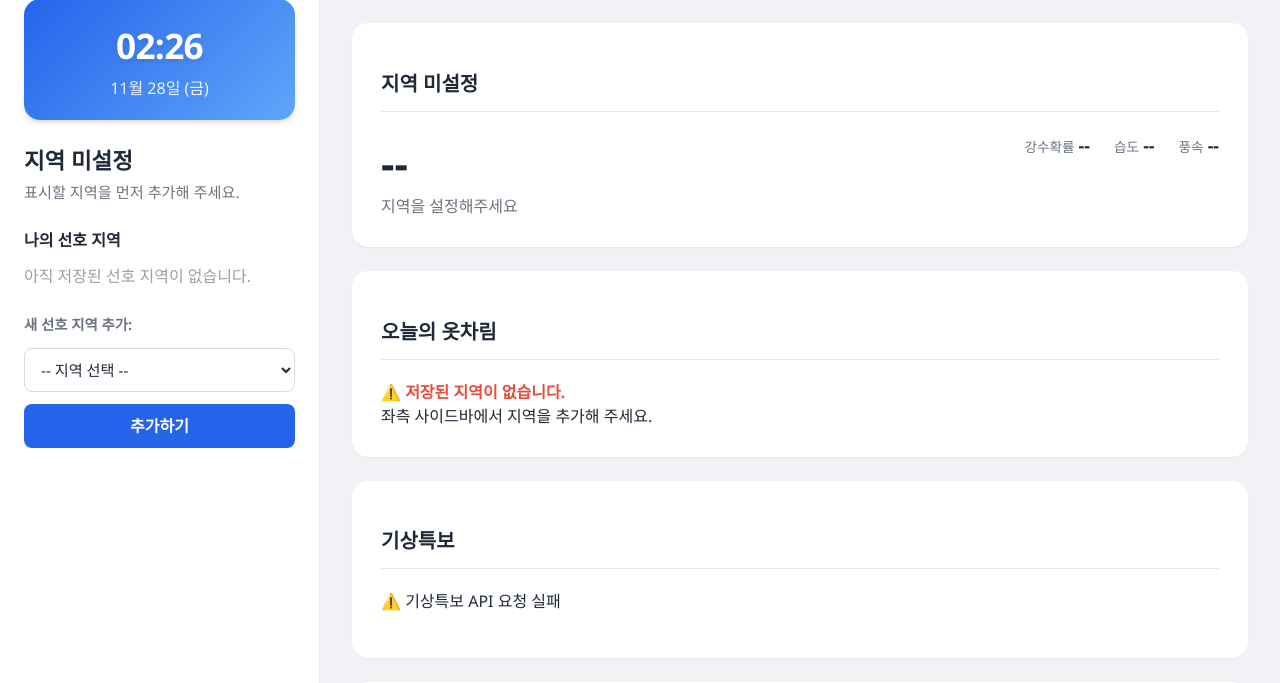
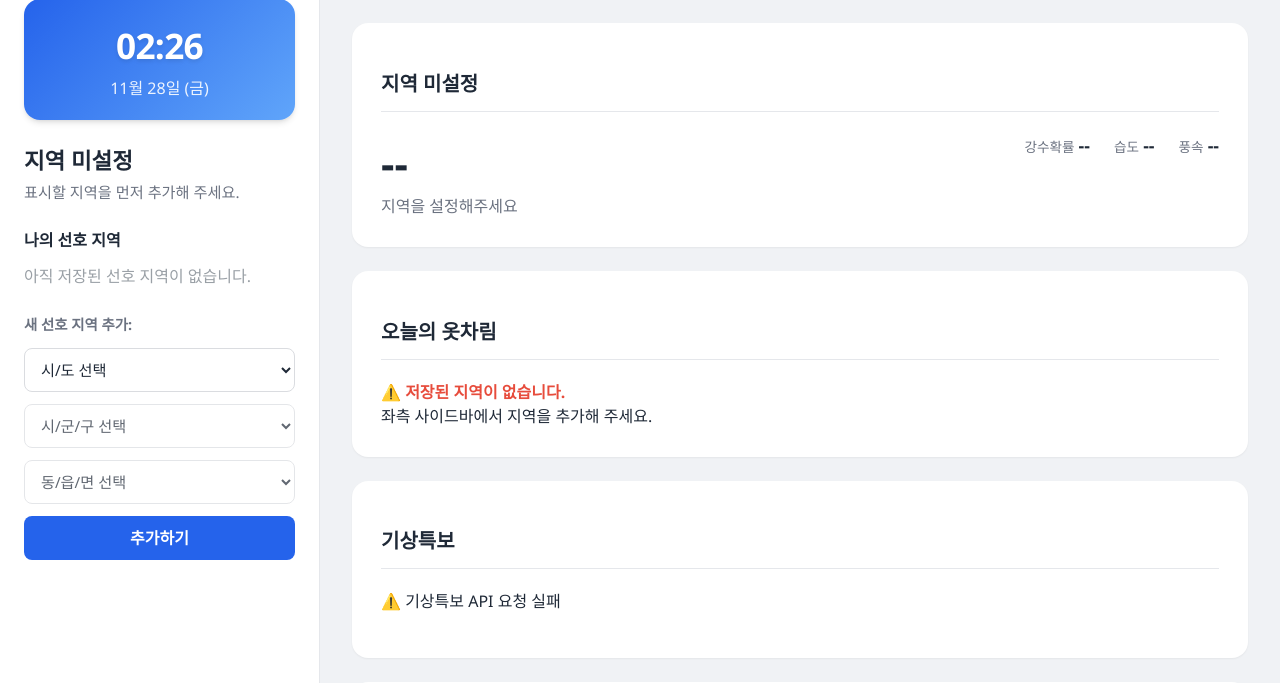
Before and after one commit to pineconekr/WDB, a PHP site: page /dashboard.php in a window 1280 px wide. Shown: the part 77-760 px from the top of the page. Run offline with PHP 8.4, Linux system fonts and the light colour scheme; the visitor is signed in with stand-in values (Sample User, id 1); data that the repository does not hold is empty; some libraries are stand-ins or nearby versions.

Commit message:
시도, 시군구, 동읍면 선택가능하도록 드롭다운 추가, get_regions.php - 저장된 지역목록 가져와서 dashboard 드롭다운에 반영되도록

```diff
--- a/dashboard.php
+++ b/dashboard.php
@@ -97,25 +97,6 @@ if (!empty($saved_regions)) {
 }
 
 $conn->close();
-
-$regions_list_for_form = [
-  "서울" => "서울/60/127",
-  "부산" => "부산/98/76",
-  "대구" => "대구/89/90",
-  "인천" => "인천/55/124",
-  "광주" => "광주/58/74",
-  "대전" => "대전/67/100",
-  "울산" => "울산/102/84",
-  "경기" => "수원/60/121",
-  "강원" => "춘천/73/134",
-  "충북" => "청주/69/107",
-  "충남" => "홍성/68/100",
-  "전북" => "전주/63/89",
-  "전남" => "무안/51/67",
-  "경북" => "안동/91/106",
-  "경남" => "창원/90/77",
-  "제주" => "제주/52/38"
-];
 
 $weather_warnings_html = fetchWeatherWarnings();
 
@@ -602,17 +583,26 @@ function formatTmFc($tmFc) {
       </section>
 
       <form class="region-selector" action="add_region.php" method="POST">
-        <label for="region-select"><strong>새 선호 지역 추가:</strong></label>
+        <label><strong>새 선호 지역 추가:</strong></label>
+
         <div class="field">
-          <select id="region-select" name="region_data" required>
-            <option value="">-- 지역 선택 --</option>
-            <?php foreach ($regions_list_for_form as $name => $value): ?>
-              <option value="<?php echo htmlspecialchars($value, ENT_QUOTES, 'UTF-8'); ?>">
-                <?php echo htmlspecialchars($name, ENT_QUOTES, 'UTF-8'); ?>
-              </option>
-            <?php endforeach; ?>
+          <select id="region-step1" name="step1" required>
+            <option value="">시/도 선택</option>
           </select>
         </div>
+
+        <div class="field">
+          <select id="region-step2" name="step2" required disabled>
+            <option value="">시/군/구 선택</option>
+          </select>
+        </div>
+
+        <div class="field">
+          <select id="region-step3" name="step3" required disabled>
+            <option value="">동/읍/면 선택</option>
+          </select>
+        </div>
+
         <button class="primary" type="submit">추가하기</button>
       </form>
 
@@ -776,35 +766,22 @@ function formatTmFc($tmFc) {
                 <div class="field">
                   <label for="region-sido-profile">시/도</label>
                   <select id="region-sido-profile" name="sido" required>
-                    <option value="">선택하세요</option>
-                    <option value="서울">서울특별시</option>
-                    <option value="부산">부산광역시</option>
-                    <option value="대구">대구광역시</option>
-                    <option value="인천">인천광역시</option>
-                    <option value="광주">광주광역시</option>
-                    <option value="대전">대전광역시</option>
-                    <option value="울산">울산광역시</option>
-                    <option value="세종">세종특별자치시</option>
-                    <option value="경기">경기도</option>
-                    <option value="강원">강원도</option>
-                    <option value="충북">충청북도</option>
-                    <option value="충남">충청남도</option>
-                    <option value="전북">전라북도</option>
-                    <option value="전남">전라남도</option>
-                    <option value="경북">경상북도</option>
-                    <option value="경남">경상남도</option>
-                    <option value="제주">제주특별자치도</option>
+                    <option value="">시/도 선택</option>
                   </select>
                 </div>
 
                 <div class="field">
                   <label for="region-sigungu-profile">시/군/구</label>
-                  <input type="text" id="region-sigungu-profile" name="sigungu" placeholder="예: 강남구, 수원시" required />
+                  <select id="region-sigungu-profile" name="sigungu" required disabled>
+                    <option value="">시/군/구 선택</option>
+                  </select>
                 </div>
 
                 <div class="field">
-                  <label for="region-dong-profile">동/읍/면 (선택)</label>
-                  <input type="text" id="region-dong-profile" name="dong" placeholder="예: 역삼동" />
+                  <label for="region-dong-profile">동/읍/면</label>
+                  <select id="region-dong-profile" name="dong" required disabled>
+                    <option value="">동/읍/면 선택</option>
+                  </select>
                 </div>
 
                 <button type="submit" class="primary">지역 저장</button>
@@ -923,6 +900,84 @@ function formatTmFc($tmFc) {
         }
       });
     });
+
+    // 3단계 드롭다운 로직 (사이드바 + 프로필)
+    document.addEventListener('DOMContentLoaded', () => {
+      initRegionDropdowns('region-step1', 'region-step2', 'region-step3');
+      initRegionDropdowns('region-sido-profile', 'region-sigungu-profile', 'region-dong-profile');
+    });
+
+    function initRegionDropdowns(id1, id2, id3) {
+      const step1 = document.getElementById(id1);
+      const step2 = document.getElementById(id2);
+      const step3 = document.getElementById(id3);
+
+      if (!step1 || !step2 || !step3) return;
+
+      // 1. 시/도 목록 로드
+      fetch('get_regions.php?type=step1')
+        .then(res => res.json())
+        .then(data => {
+          data.forEach(val => {
+            const opt = document.createElement('option');
+            opt.value = val;
+            opt.textContent = val;
+            step1.appendChild(opt);
+          });
+        })
+        .catch(err => console.error('Error loading step1:', err));
+
+      // 2. 시/도 변경 시 시/군/구 로드
+      step1.addEventListener('change', function() {
+        const val1 = this.value;
+
+        // 하위 초기화
+        step2.innerHTML = '<option value="">시/군/구 선택</option>';
+        step2.disabled = true;
+        step3.innerHTML = '<option value="">동/읍/면 선택</option>';
+        step3.disabled = true;
+
+        if (!val1) return;
+
+        fetch(`get_regions.php?type=step2&step1=${encodeURIComponent(val1)}`)
+          .then(res => res.json())
+          .then(data => {
+            data.forEach(val => {
+              const opt = document.createElement('option');
+              opt.value = val;
+              opt.textContent = val;
+              step2.appendChild(opt);
+            });
+            step2.disabled = false;
+          })
+          .catch(err => console.error('Error loading step2:', err));
+      });
+
+      // 3. 시/군/구 변경 시 동/읍/면 로드
+      step2.addEventListener('change', function() {
+        const val1 = step1.value;
+        const val2 = this.value;
+
+        // 하위 초기화
+        step3.innerHTML = '<option value="">동/읍/면 선택</option>';
+        step3.disabled = true;
+
+        if (!val1 || !val2) return;
+
+        fetch(`get_regions.php?type=step3&step1=${encodeURIComponent(val1)}&step2=${encodeURIComponent(val2)}`)
+          .then(res => res.json())
+          .then(data => {
+            data.forEach(val => {
+              const opt = document.createElement('option');
+              opt.value = val;
+              opt.textContent = val;
+              step3.appendChild(opt);
+            });
+            step3.disabled = false;
+          })
+          .catch(err => console.error('Error loading step3:', err));
+      });
+    }
   </script>
 </body>
 
```
Also changed, not shown: add_region.php (+31 -22 lines), get_regions.php (added, +55 -0 lines).
